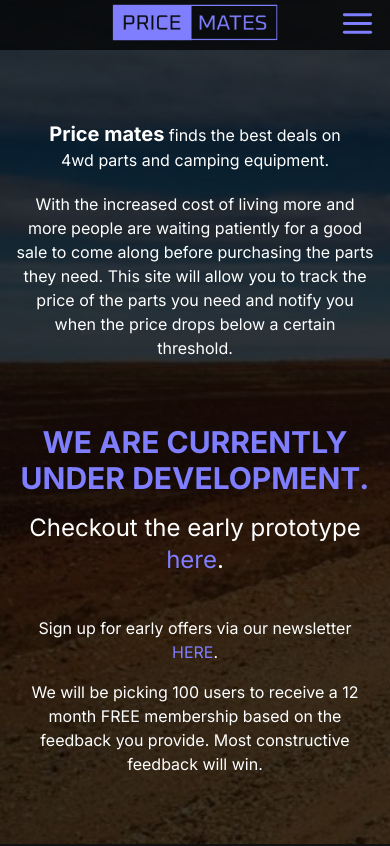
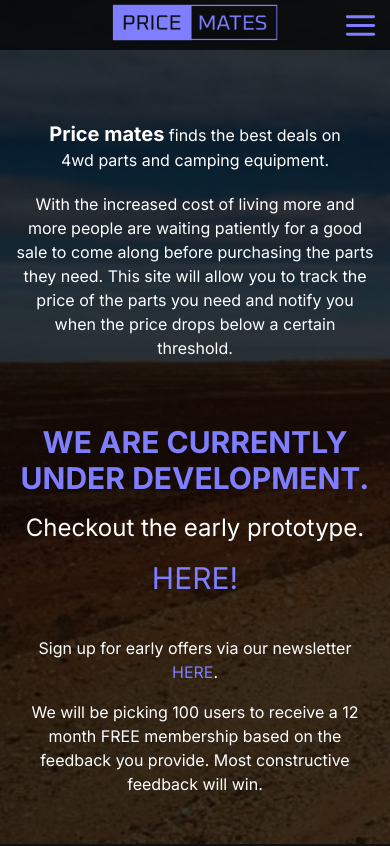
Before and after one commit to oldbettie/price-tracker-web, a Next.js app: page / in a window 390 px wide. Built offline with nearby package versions, Linux system fonts and the light colour scheme; no server answers.

Commit message:
update nav for better tailwind and fix hamburger bug

```diff
--- a/src/Components/Navigation/Hamburger.tsx
+++ b/src/Components/Navigation/Hamburger.tsx
@@ -14,15 +14,15 @@
     return (
         <div>
             {isOpen ? (
-                <div className={`${styles.hamburgerIcon} hover:text-backup hover:border-backup text-primary`}>
-                    <FiMenu size={35} onClick={toggleMenu} />
+                <div className={`absolute right-3 top-2 hover:text-backup hover:border-backup text-primary`}>
+                    <FiMenu size={35} onClick={toggleMenu} className="hover:cursor-pointer" />
                 </div>
             ) : (
-                <div className={styles.hamburgerContent}>
+                <div className="absolute w-1/2 h-auto p-4 pb-8 rounded-xl top-12 right-1/4 z-10 bg-backupOpacity90">
                     <FiX
                         size={45}
                         onClick={toggleMenu}
-                        className="hover:text-backup hover:border-backup text-primary"
+                        className="hover:text-backup hover:border-backup text-primary hover:cursor-pointer"
                     />
                     <div className={styles.buttonContainer}>
                         <Button content="Home" path={"/"} click={toggleMenu} />
--- a/src/Components/Navigation/Navigation.tsx
+++ b/src/Components/Navigation/Navigation.tsx
@@ -19,7 +19,9 @@
         <div className={styles.container}>
             <div className={styles.contentContainer}>
                 <div className={styles.imageContainer}>
-                    <Image src="/priceMates.png" alt="Price Mates logo" fill={true} className={styles.logo} />
+                    <a href="/">
+                        <Image src="/priceMates.png" alt="Price Mates logo" fill={true} className={styles.logo} />
+                    </a>
                 </div>
                 {isDesktop ? (
                     <div className={styles.buttonContainer}>
--- a/src/Components/Navigation/hamburger.module.css
+++ b/src/Components/Navigation/hamburger.module.css
@@ -1,17 +1,3 @@
-.hamburgerIcon {
-    position: fixed;
-    right: 15px;
-    top: 6px;
-}
-
-.hamburgerIcon svg:hover {
-    cursor: pointer;
-}
-
-.hamburgerContent svg:hover {
-    cursor: pointer;
-}
-
 .hamburgerContent {
     width: 50%;
     height: 300px;
@@ -32,51 +18,3 @@
     width: fit-content;
     margin: 0 auto;
 }
-
-/*!* Position and sizing of clickable cross button *!*/
-/*.bm-cross-button {*/
-/*    height: 24px;*/
-/*    width: 24px;*/
-/*}*/
-
-/*!* Color/shape of close button cross *!*/
-/*.bm-cross {*/
-/*    background: #bdc3c7;*/
-/*}*/
-
-/*!**/
-/*Sidebar wrapper styles*/
-/*Note: Beware of modifying this element as it can break the animations - you should not need to touch it in most cases*/
-/**!*/
-/*.bm-menu-wrap {*/
-/*    position: fixed;*/
-/*    height: 100%;*/
-/*}*/
-
-/*!* General sidebar styles *!*/
-/*.bm-menu {*/
-/*    background: #373a47;*/
-/*    padding: 2.5em 1.5em 0;*/
-/*    font-size: 1.15em;*/
-/*}*/
-
-/*!* Morph shape necessary with bubble or elastic *!*/
-/*.bm-morph-shape {*/
-/*    fill: #373a47;*/
-/*}*/
-
-/*!* Wrapper for item list *!*/
-/*.bm-item-list {*/
-/*    color: #b8b7ad;*/
-/*    padding: 0.8em;*/
-/*}*/
-
-/*!* Individual item *!*/
-/*.bm-item {*/
-/*    display: inline-block;*/
-/*}*/
-
-/*!* Styling of overlay *!*/
-/*.bm-overlay {*/
-/*    background: rgba(0, 0, 0, 0.3);*/
-/*}*/
--- a/src/app/page.tsx
+++ b/src/app/page.tsx
@@ -25,8 +25,9 @@
                     We are currently under development.
                 </h1>
                 <h2 className="text-center text-2xl">
-                    Checkout the early prototype <a href="/items">here</a>.
+                    Checkout the early prototype.
                 </h2>
+                <h1 className="text-center text-3xl"><a href="/items">HERE!</a></h1>
                 <br />
                 <p className="text-center">
                     Sign up for early offers via our newsletter <a href="/contact-us">HERE</a>.
--- a/tailwind.config.js
+++ b/tailwind.config.js
@@ -2,6 +2,7 @@
     primary: "#7f7eff",
     secondary: "#210b2c",
     backup: "#55286f",
+    backupOpacity90: "rgba( 85, 40, 111, 0.9)",
 }
 
 /** @type {import('tailwindcss').Config} */
```
